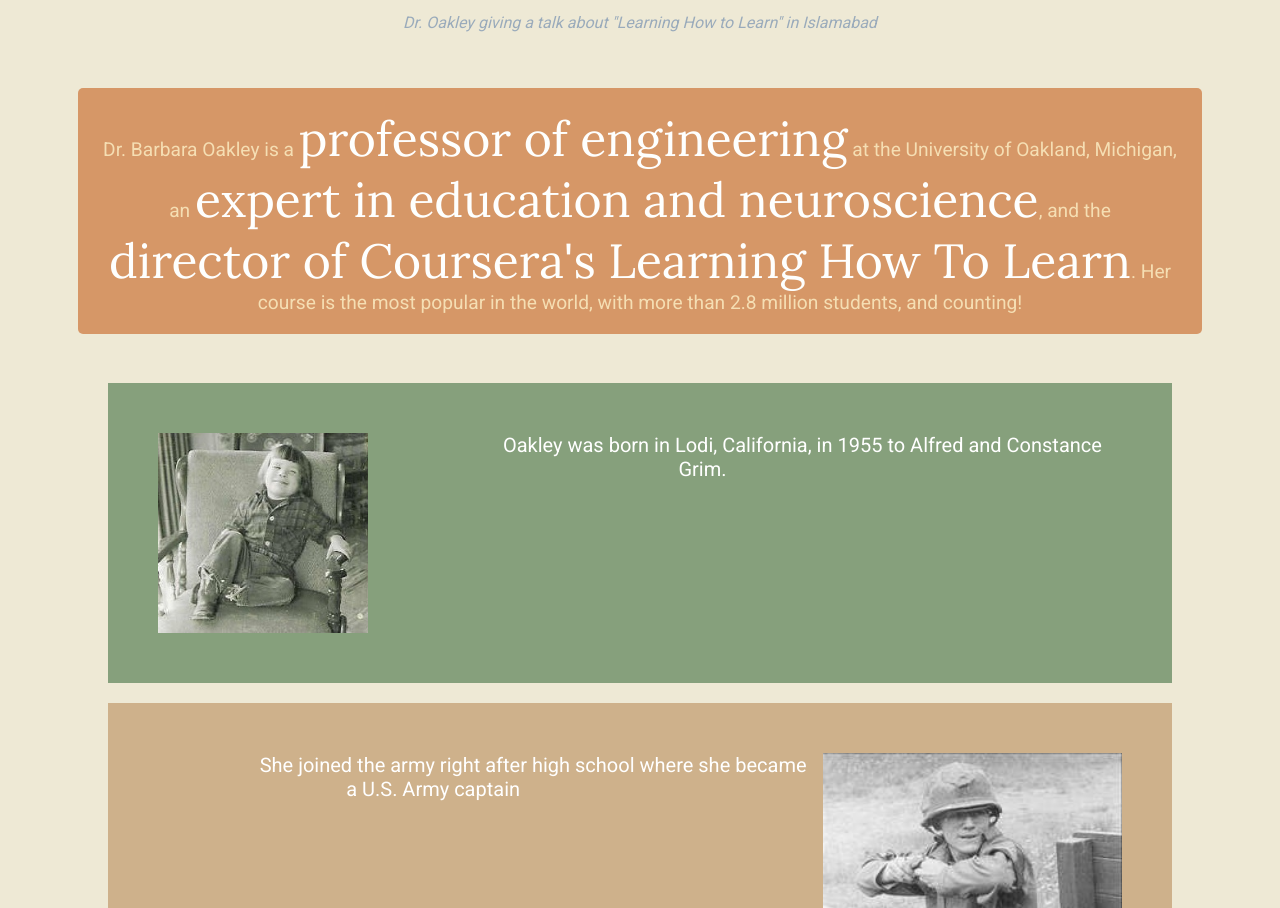
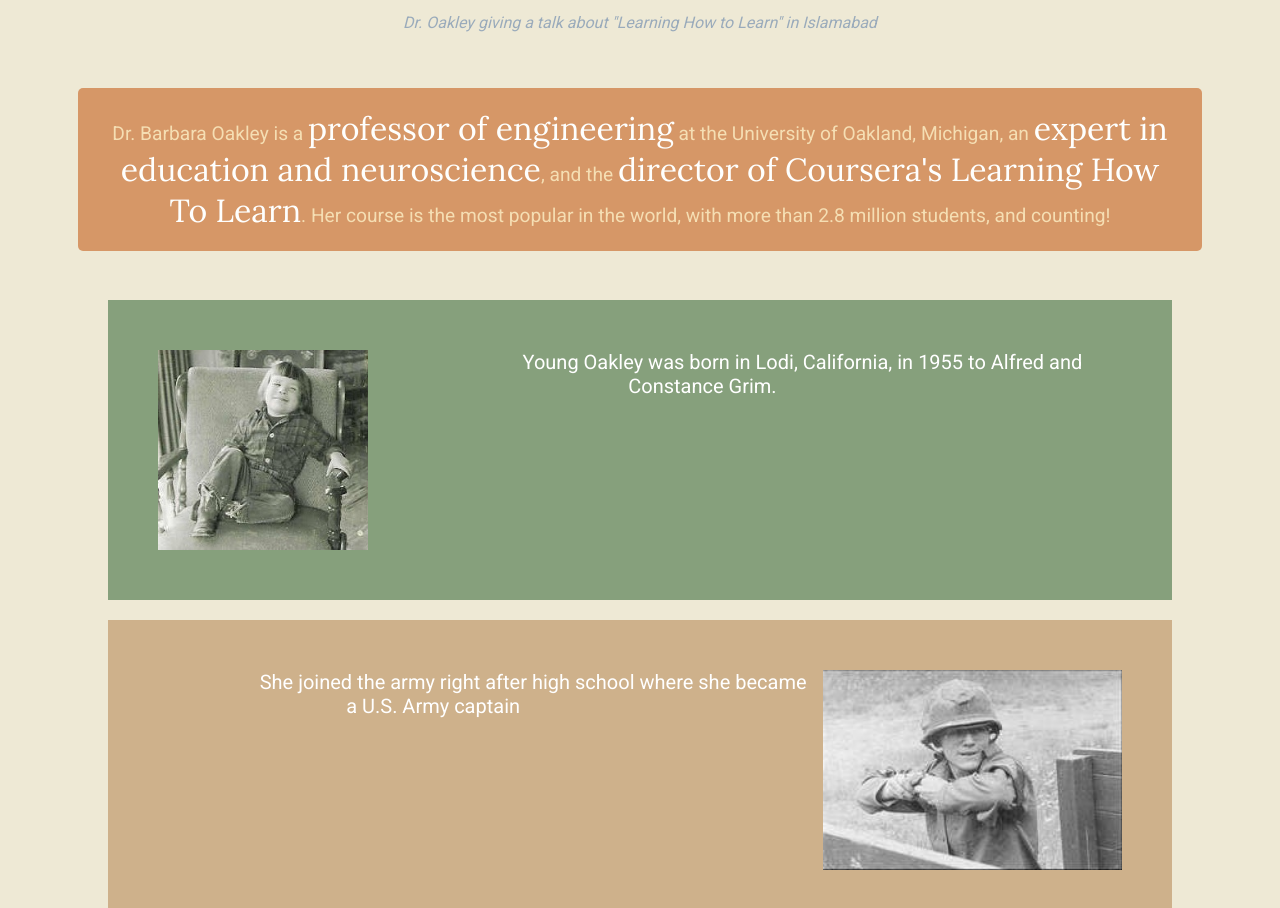
Before and after one commit to pmaycomia/my-tribute-page, a plain HTML site: page index.html in a window 1280 px wide. Shown: the part 871-1779 px from the top of the page. Drawn offline with Linux system fonts and the light colour scheme.

Commit message:
add styling

```diff
--- a/index.html
+++ b/index.html
@@ -30,7 +30,7 @@
 
     <div class="inlist left">
       <img src="./images/Barb-Child.jpg" alt="Young Barbara Oakley content with her huge chair">
-      <span>Oakley was born in Lodi, California, in 1955 to Alfred and Constance Grim.</span>
+      <span>Young Oakley was born in Lodi, California, in 1955 to Alfred and Constance Grim.</span>
     </div>
 
     <div class="inlist right">
--- a/style.css
+++ b/style.css
@@ -146,6 +146,8 @@ footer a {
 
   #trib-p { padding: 20px; }
 
+  .bold { font-size: 2rem; }
+
   .inlist {
     width: auto;
     padding: 50px;
@@ -165,6 +167,9 @@ footer a {
 
   .tribute-info { margin: 50px; }
 
+  #trib-p { font-size: 1.2rem }
+
+  .bold { font-size: 2rem;  }
 
   .inlist span{ font-size: 15px; }
 
```
